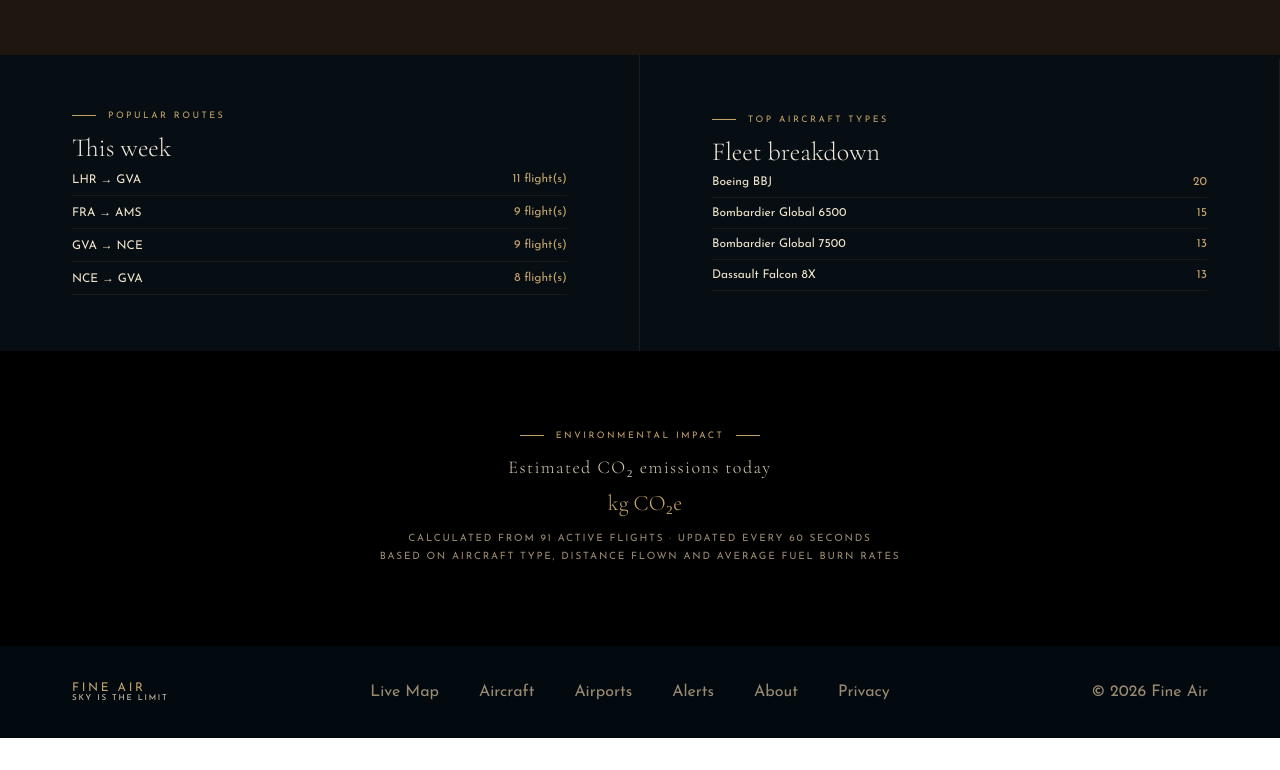
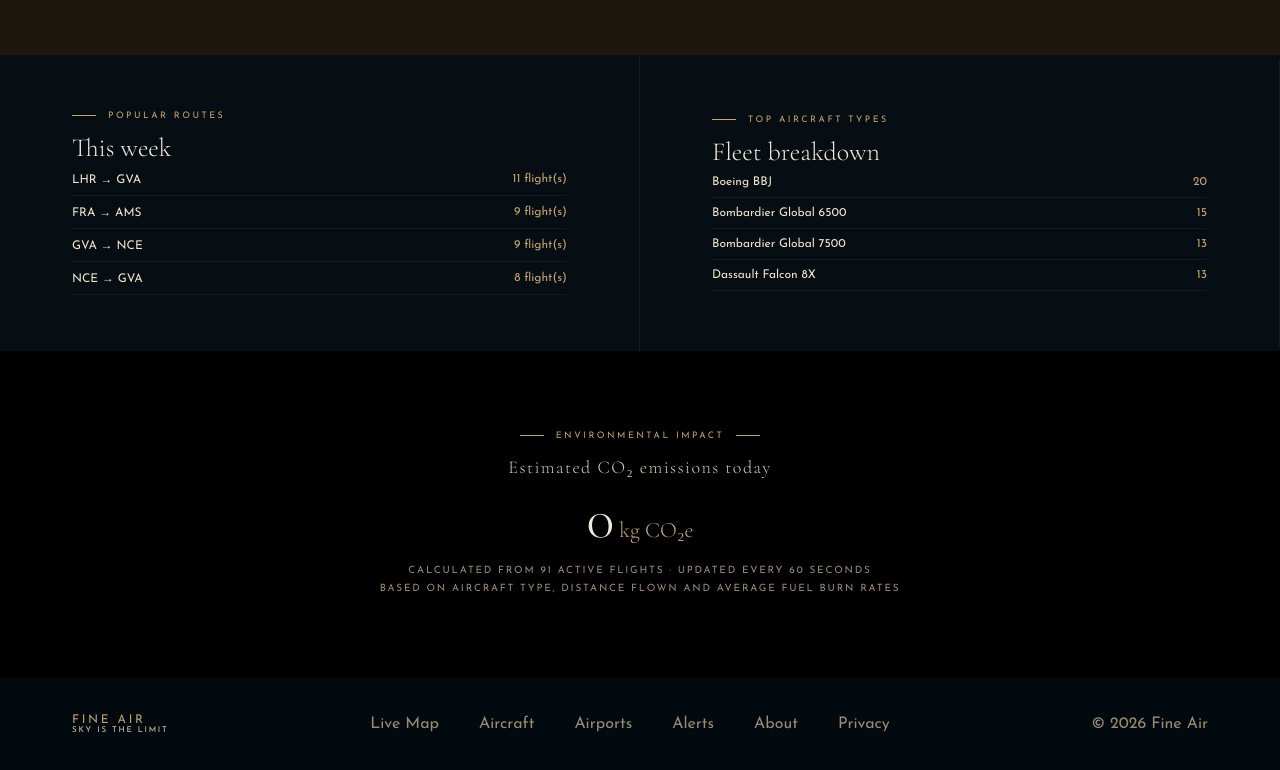
Before and after one commit to Moixiang/Fineair-Tracker, a React (Vite) app in the folder frontend/: page / in a window 1280 px wide. Shown: the part 590-1360 px from the top of the page. Before the commit the page ends 1328 px from the top, so only its background shows below. Built offline with nearby package versions, Linux system fonts and the light colour scheme; no server answers.

Commit message:
CSS on emission

```diff
--- a/frontend/src/home.css
+++ b/frontend/src/home.css
@@ -313,11 +313,22 @@
     margin-bottom: 12px;
 }
 
+.co2Num {
+    font-family: 'Cormorant Garamond', serif;
+    font-size: 58px;
+    font-weight: 300;
+    color: #f0e8d8;
+    line-height: 1;
+    margin-bottom: 8px;
+    animation: co2count .8s ease both;
+}
+
 .co2unit {
     font-family: 'Cormorant Garamond', serif;
     font-size: 22px;
     font-weight: 300;
     color: #c4a46b;
+    margin-left: 5px;
 }
 
 .co2Sub {
```
